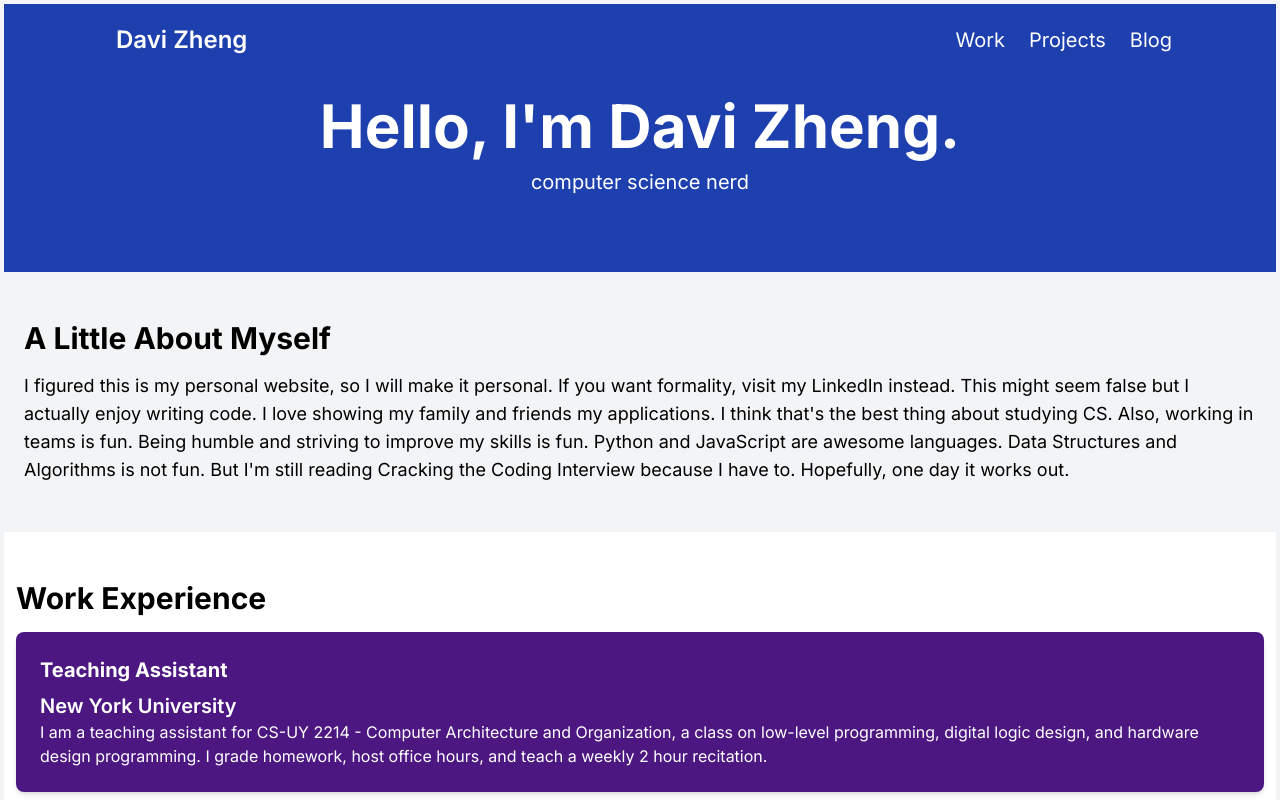
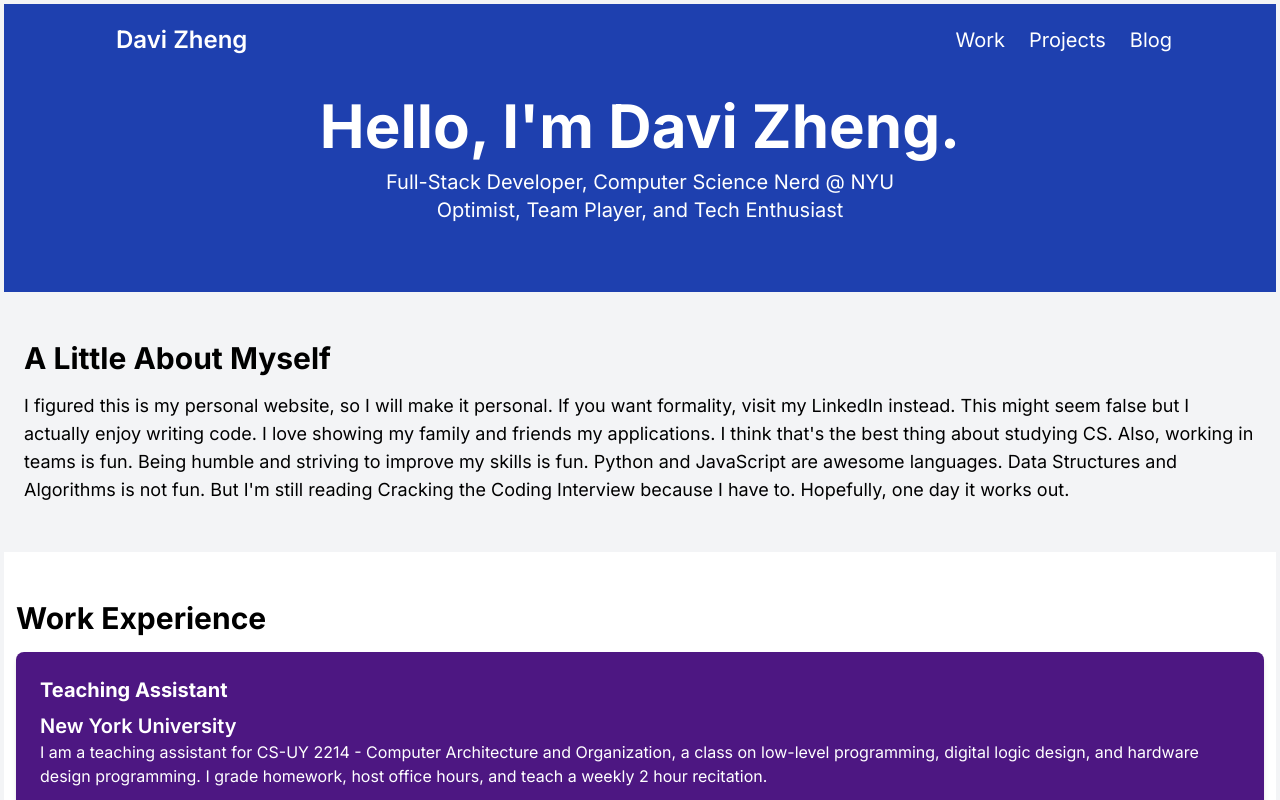
Before and after one commit to DaviZCodes/my-website-bento, a Next.js app: page / in a window 1280 px wide. Shown: the top 800 px of the page. Built offline with nearby package versions, Linux system fonts and the light colour scheme.

Commit message:
added words header

```diff
--- a/src/app/components/Header.tsx
+++ b/src/app/components/Header.tsx
@@ -2,12 +2,17 @@ import NavBar from "./NavBar";
 
 export default function Header() {
   return (
-    <header className="bg-blue-800 pt-10 xl:pt-20 xl:pb-16">
+    <header className="bg-blue-800 pt-10 xl:pt-20 xl:pb-14">
       <div className="text-white text-center py-3">
         <h1 className="text-3xl xl:text-6xl font-bold pt-5 sm:pt-0 pb-3">
           Hello, I&apos;m Davi Zheng.
         </h1>
-        <div className="text-xl">computer science nerd</div>
+        <div className="text-xl">
+          Full-Stack Developer, Computer Science Nerd @ NYU
+        </div>
+        <div className="text-xl">
+          Optimist, Team Player, and Tech Enthusiast
+        </div>
       </div>
       <NavBar />
     </header>
```
